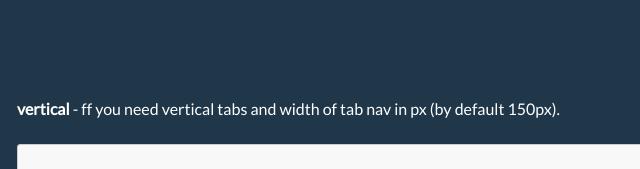
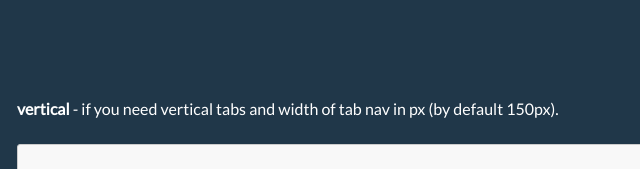
Before and after one commit to jekad/justTabs, a plain HTML site: page index.html in a window 1280 px wide. Shown: the part 3060-3229 px from the top of the page, 93-733 px from the left. Drawn offline with Linux system fonts and the light colour scheme.

Commit message:
fix code markup

```diff
--- a/index.html
+++ b/index.html
@@ -256,7 +256,8 @@
                 </code></pre>
         </div>
         <div class="wrapper">
-            <p><span class="bold">vertical</span> - ff you need vertical tabs and width of tab nav in px (by default 150px).</p><br />
+            <p><span class="bold">vertical</span> - if you need vertical tabs and width of tab nav in px (by default
+                150px).</p><br />
                 <pre><code data-language="javascript">
     $(document).ready(function () {
         $('.jt-wrapper').justTabs({
```
